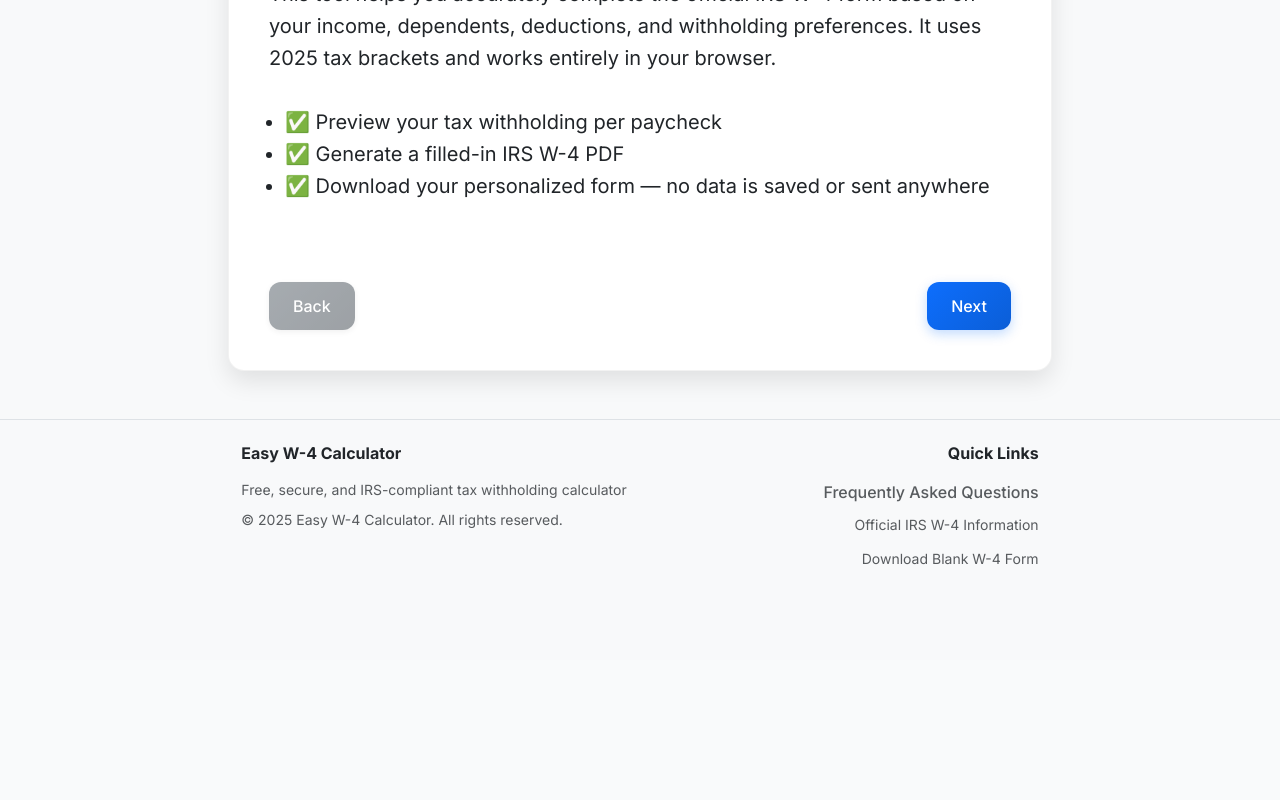
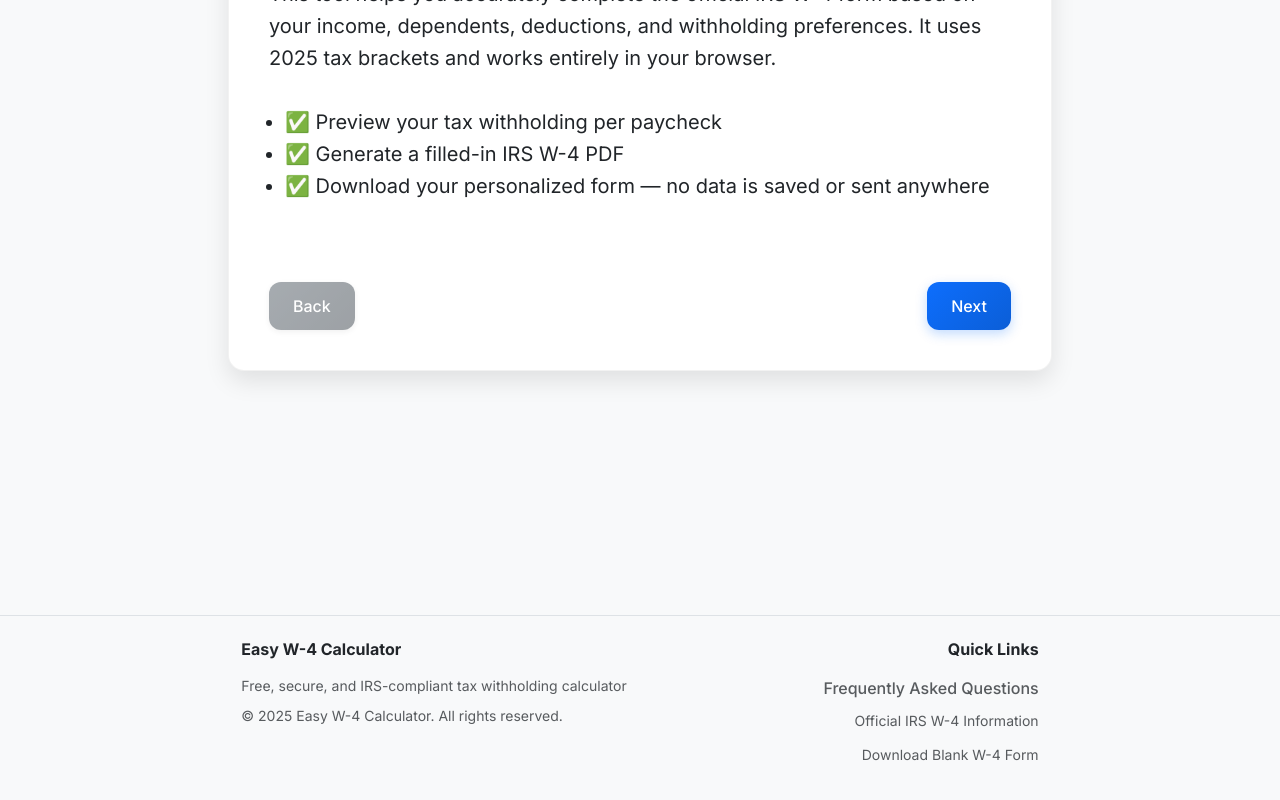
Before and after one commit to rsathyam/w4-calculator, a React (Create React App) app in the folder client/: page / in a window 1280 px wide. Shown: the part 975-1775 px from the top of the page. Before the commit the page ends 1635 px from the top, so only its background shows below. Built offline with nearby package versions, Linux system fonts and the light colour scheme; a small style sheet from the web is missing.

Commit message:
ads: add manual bottom ad unit placement with provided slot 3042681139

```diff
--- a/client/src/App.jsx
+++ b/client/src/App.jsx
@@ -61,6 +61,14 @@ function App() {
             <div ref={faqRef}>
               <FAQ isVisible={showFAQ} />
             </div>
+            <div className="my-5 d-flex justify-content-center">
+              <SimpleAd
+                client="ca-pub-6800890145159662"
+                slot="3042681139"
+                style={{ minHeight: 100, width: '100%' }}
+                className="w-100"
+              />
+            </div>
 
           </div>
         </div>
```
